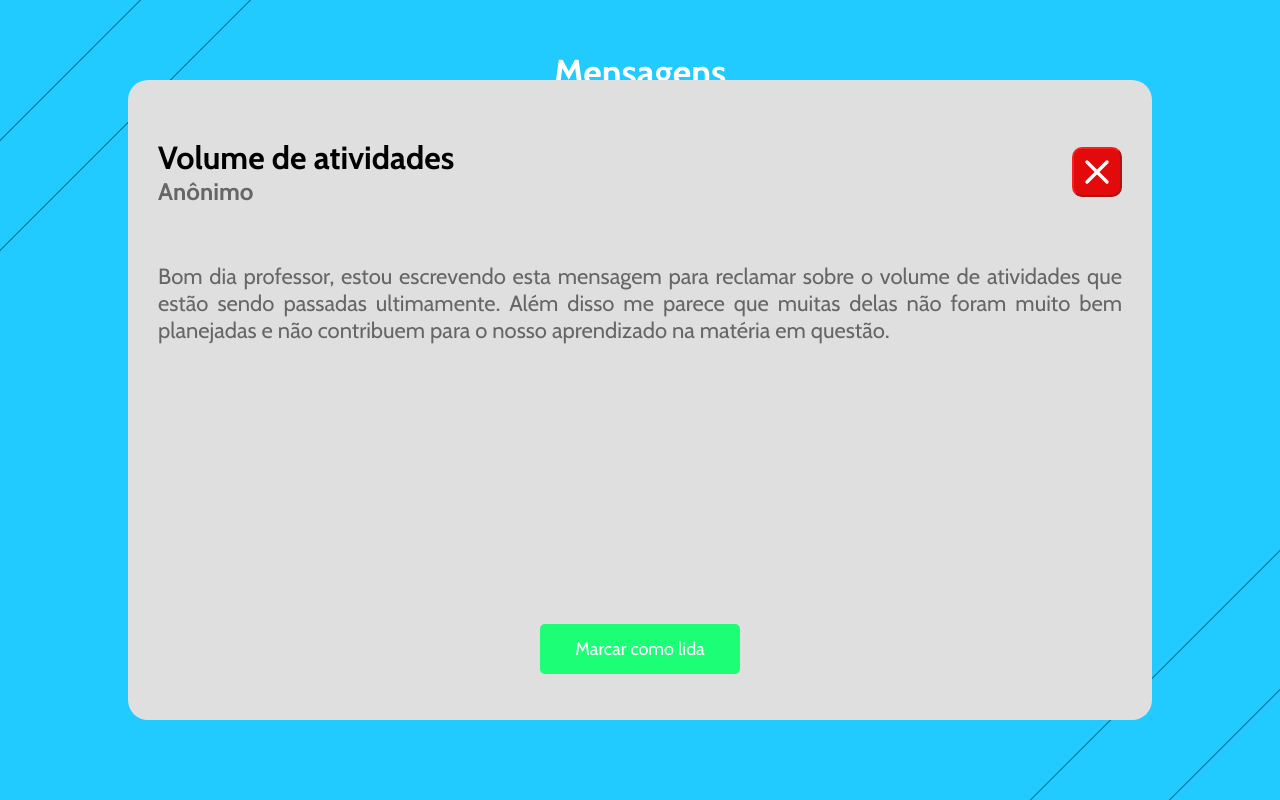
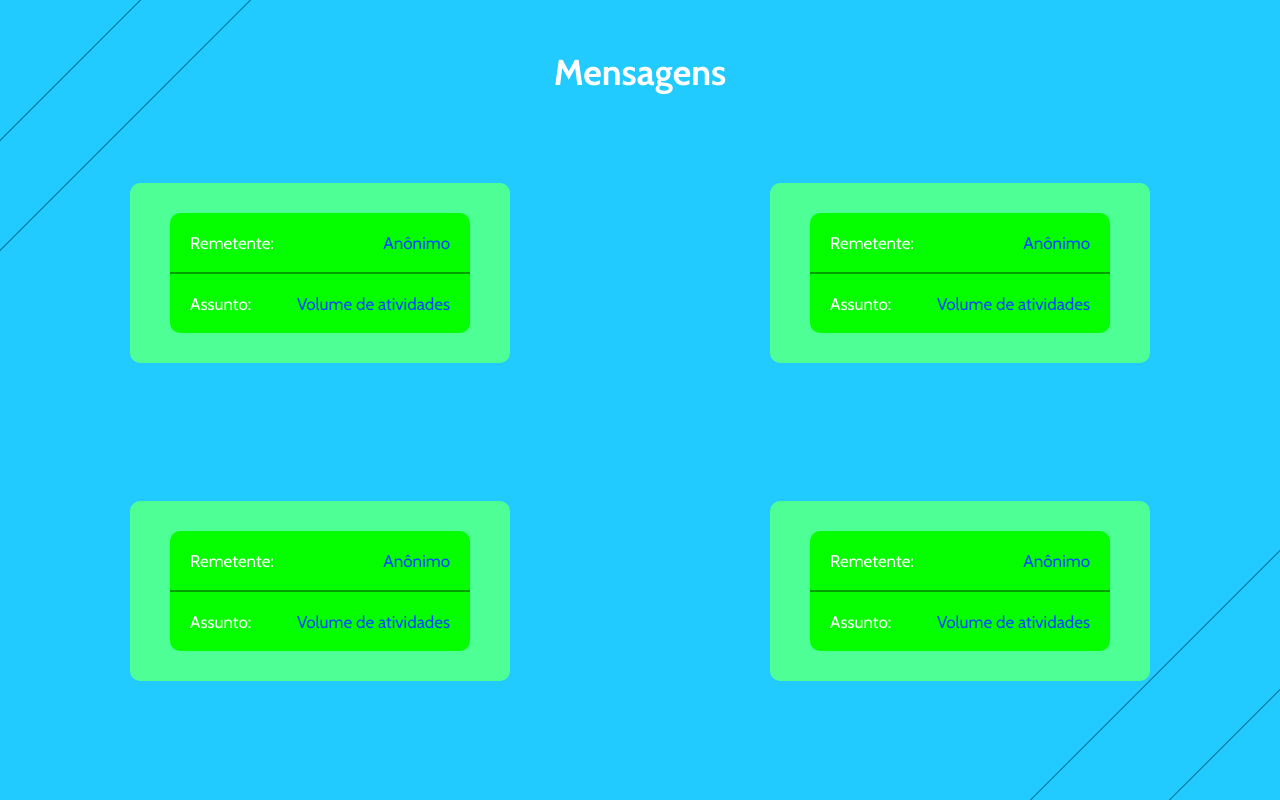
Before and after one commit to PedroRamos360/Evaluator, a React (Create React App) app in the folder evaluator-frontend/: page /teacherpage in a window 1280 px wide. Built offline with nearby package versions, Linux system fonts and the light colour scheme.

Commit message:
abrir e fechar mensagens

```diff
--- a/evaluator-frontend/src/components/Message.js
+++ b/evaluator-frontend/src/components/Message.js
@@ -2,9 +2,9 @@
 
 import styles from '../styles/components/Message.module.css';
 
-export default function Message() {
+export default function Message(props) {
 	return (
-		<main className={styles.messageBackground}>
+		<main className={styles.messageBackground} {...props}>
 			<div className={styles.messageSender}>
 				<p className={styles.messageText1}>Remetente:</p>
 				<p className={styles.messageText2}>Anônimo</p>
--- a/evaluator-frontend/src/components/MessageContent.js
+++ b/evaluator-frontend/src/components/MessageContent.js
@@ -3,16 +3,16 @@
 import styles from '../styles/components/MessageContent.module.css';
 import { FiX } from "react-icons/fi";
 
-export default function MessageContent() {
+export default function MessageContent({ isHidden, setIsHidden }) {
 	return (
-		<main className={styles.background}>
+		<main className={isHidden ? styles.backgroundHidden : styles.background}>
 			<header className={styles.header}>
 				<div>
 					<h1>Volume de atividades</h1>
 					<h2 className={styles.sender}>Anônimo</h2>
 				</div>
 				<button className={styles.closeButton}>
-					<FiX />
+					<FiX onClick={() => {setIsHidden(true)}}/>
 				</button>
 			</header>
 			<p className={styles.messageText}>
--- a/evaluator-frontend/src/pages/TeacherPage.js
+++ b/evaluator-frontend/src/pages/TeacherPage.js
@@ -1,4 +1,4 @@
-import React from 'react';
+import React, { useState } from 'react';
 
 import styles from '../styles/pages/TeacherPage.module.css';
 import TopLeftLines from '../components/TopLeftLines';
@@ -7,23 +7,22 @@
 import MessageContent from '../components/MessageContent';
 
 export default function TeacherPage() {
+	const [isHidden, setIsHidden] = useState(true);
 	function messageClicked() {
-
+		setIsHidden(false);
 	}
 	return (
 		<>
 			<TopLeftLines />
-			<div className={`${styles.teacherMessageContent} `}>
-				<MessageContent />
-			</div>
+			<MessageContent isHidden={isHidden} setIsHidden={setIsHidden}/>
 			<main className={styles.teacherContainer}>
 				<h1 className={styles.teacherTitle}>Mensagens</h1>
 				<div className={styles.teacherMessages}>
 					{ }
-					<Message />
-					<Message />
-					<Message />
-					<Message />
+					<Message onClick={messageClicked} />
+					<Message onClick={messageClicked} />
+					<Message onClick={messageClicked} />
+					<Message onClick={messageClicked} />
 				</div>
 			</main>
 			<BottomRightLines />
--- a/evaluator-frontend/src/styles/components/MessageContent.module.css
+++ b/evaluator-frontend/src/styles/components/MessageContent.module.css
@@ -1,12 +1,29 @@
 .background {
 	height: 80vh;
+	margin-top: -40vh;
 	width: 80vw;
+	margin-left: -40vw;
 	background-color: #DFDFDF;
 	position: fixed;
-	justify-self: center;
-	align-self: center;
+	top: 50%;
+	left: 50%;
 	border-radius: 20px;
 	padding: 0 30px 30px 30px;
+	z-index: 2;
+}
+.backgroundHidden {
+	visibility: hidden;
+	height: 80vh;
+	margin-top: -40vh;
+	width: 80vw;
+	margin-left: -40vw;
+	background-color: #DFDFDF;
+	position: fixed;
+	top: 50%;
+	left: 50%;
+	border-radius: 20px;
+	padding: 0 30px 30px 30px;
+	z-index: 2;
 }
 
 .header {
--- a/evaluator-frontend/src/styles/pages/TeacherPage.module.css
+++ b/evaluator-frontend/src/styles/pages/TeacherPage.module.css
@@ -23,7 +23,7 @@
 	grid-template-columns: 1fr 1fr;
 }
 
-.teacherMessageContent {
+/* .teacherMessageContent {
 	height: 100vh;
 	width: 100vw;
 	display: flex;
@@ -31,7 +31,7 @@
 	justify-content: center;
 	position: fixed;
 	z-index: 2;
-}
+} */
 
 .hidden {
 	visibility: hidden;
```
